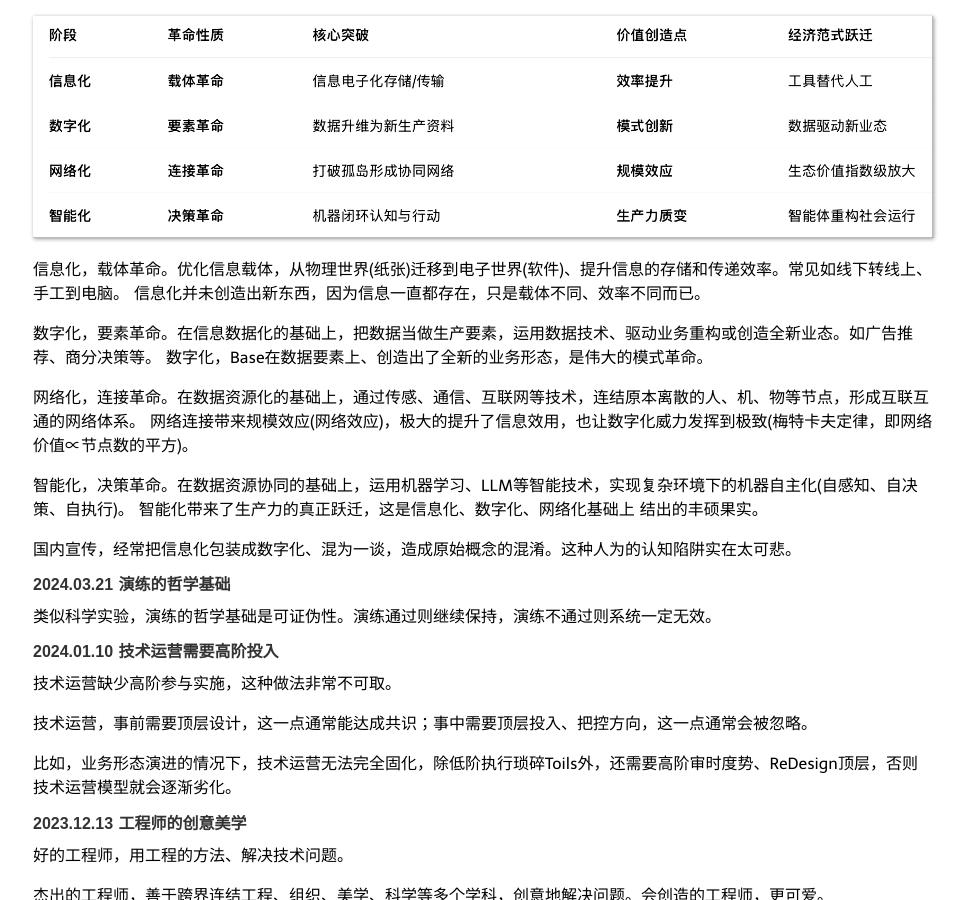
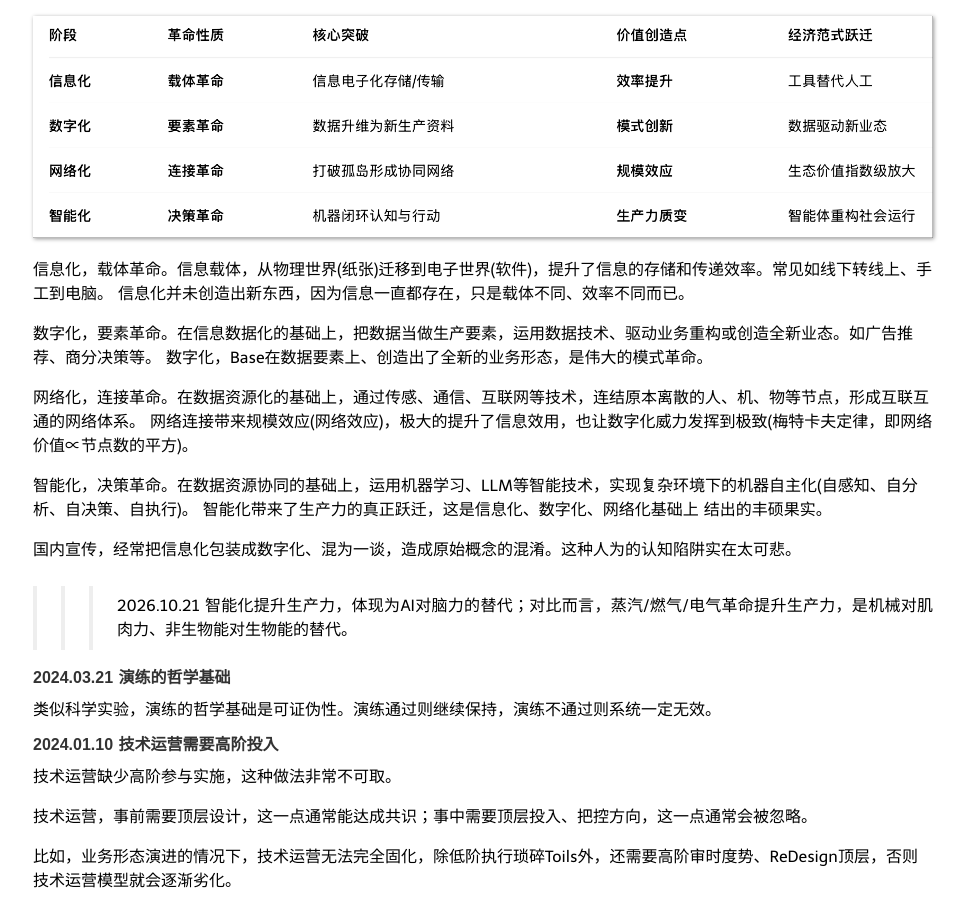
Before and after one commit to niean/niean.github.io, a Jekyll site: the page built from _posts/2024-06-30-se-insight.markdown, in a window 1280 px wide and 900 px high, scrolled down 4391 px. Shown: the whole window, without its empty margins (157-1124 px from the left). Built offline with Jekyll 4.4.1, drawn with Linux system fonts in a browser that asks for light colours; comment, search, counter and statistics services are not loaded; some of the changed text lies outside the part shown.

Commit message:
se-insight

```diff
--- a/_posts/2024-06-30-se-insight.markdown
+++ b/_posts/2024-06-30-se-insight.markdown
@@ -182,7 +182,7 @@
 #### 2025.08.11 数字文明演化论
 ![pict.png](https://raw.githubusercontent.com/niean/niean.github.io/master/images/20200315/数字文明演化论.png)
 
-信息化，载体革命。优化信息载体，从物理世界(纸张)迁移到电子世界(软件)、提升信息的存储和传递效率。常见如线下转线上、手工到电脑。
+信息化，载体革命。信息载体，从物理世界(纸张)迁移到电子世界(软件)，提升了信息的存储和传递效率。常见如线下转线上、手工到电脑。
 信息化并未创造出新东西，因为信息一直都存在，只是载体不同、效率不同而已。
 
 数字化，要素革命。在信息数据化的基础上，把数据当做生产要素，运用数据技术、驱动业务重构或创造全新业态。如广告推荐、商分决策等。
@@ -191,10 +191,12 @@
 网络化，连接革命。在数据资源化的基础上，通过传感、通信、互联网等技术，连结原本离散的人、机、物等节点，形成互联互通的网络体系。
 网络连接带来规模效应(网络效应)，极大的提升了信息效用，也让数字化威力发挥到极致(梅特卡夫定律，即网络价值∝节点数的平方)。
 
-智能化，决策革命。在数据资源协同的基础上，运用机器学习、LLM等智能技术，实现复杂环境下的机器自主化(自感知、自决策、自执行)。
+智能化，决策革命。在数据资源协同的基础上，运用机器学习、LLM等智能技术，实现复杂环境下的机器自主化(自感知、自分析、自决策、自执行)。
 智能化带来了生产力的真正跃迁，这是信息化、数字化、网络化基础上 结出的丰硕果实。
 
 国内宣传，经常把信息化包装成数字化、混为一谈，造成原始概念的混淆。这种人为的认知陷阱实在太可悲。
+
+>>> 2026.10.21 智能化提升生产力，体现为AI对脑力的替代；对比而言，蒸汽/燃气/电气革命提升生产力，是机械对肌肉力、非生物能对生物能的替代。
 
 
 #### 2024.03.21 演练的哲学基础
@@ -543,6 +545,15 @@
 
 ## 运维->基础设施(20230911)
 
+#### 2026.10.19 云平台是平台工程的高级阶段
+
+云平台是平台工程的高级阶段，在产品成熟度、组织精细度上更近一步。
+
+对比分析公共云、私有云的情况。公共云系行业基建产品，抽象了整个互联网领域的技术共性，业务形态无关。私有云提供公司内部基建，在行业基础上、进一步抽象公司内的技术共性，且与公司业务松耦合。
+
+云平台是一种高效的分工模式，正如平台工程一样。
+
+
 #### 2026.10.08 技术对象分层词汇
 - PIS：Physical InfraStructure，物理基础设施
 - IaaS：Infrastructure as a Service，基础设施即服务
```
